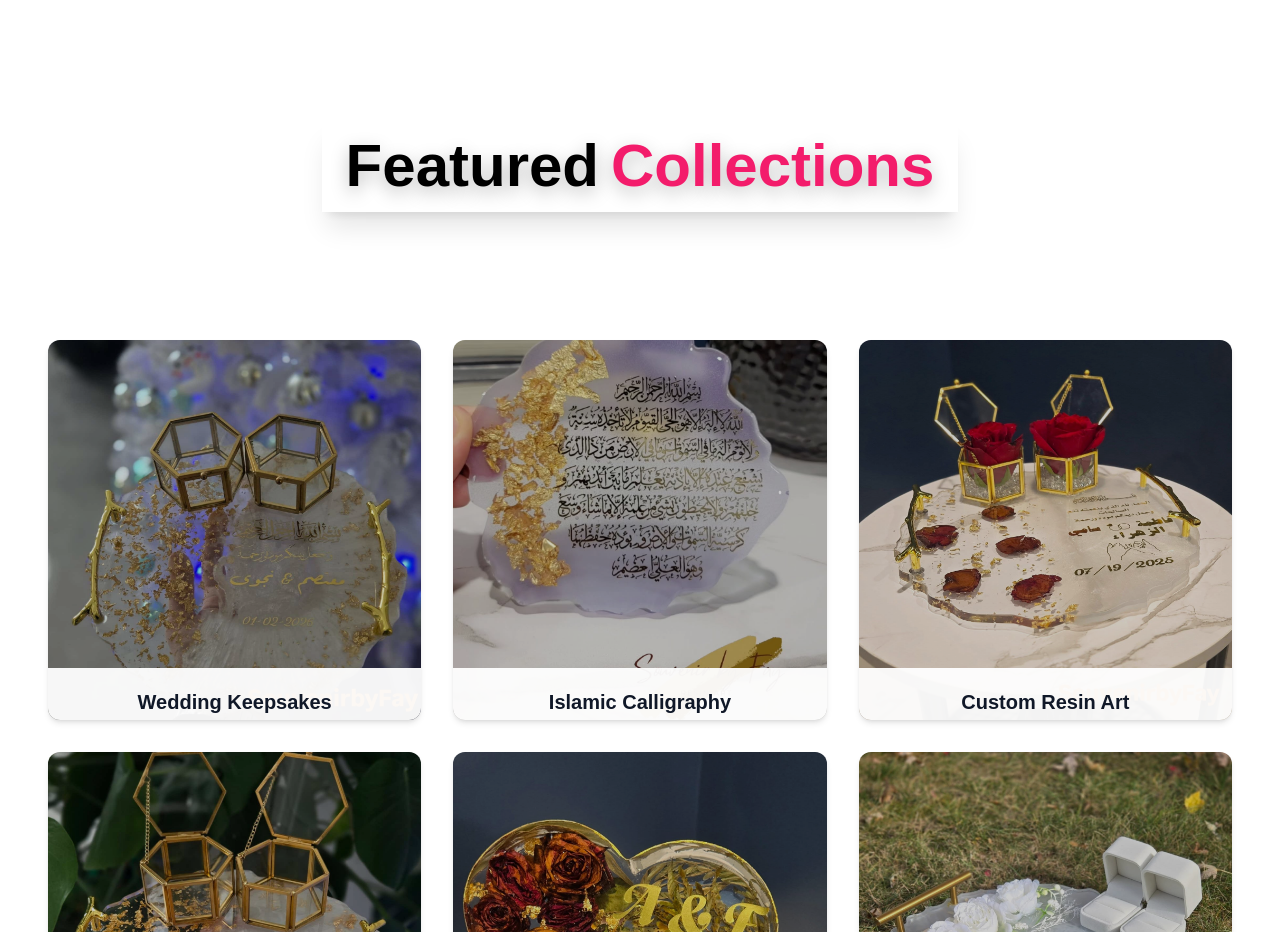
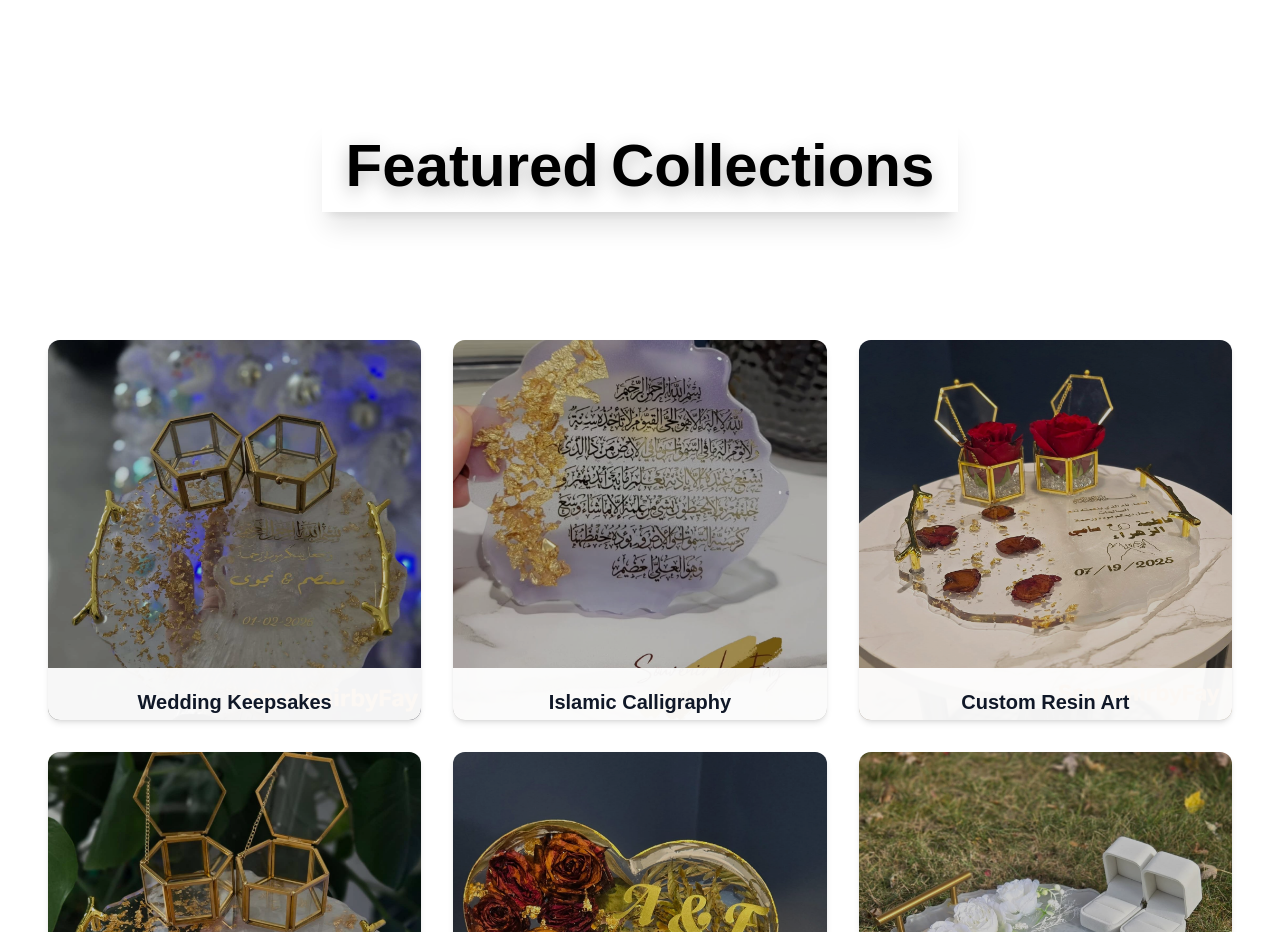
Before and after one commit to developertuls/framer-website, a Next.js app in the folder souvenirbyFay/: page / in a window 1280 px wide. Shown: the part 1520-2452 px from the top of the page. Built offline with nearby package versions, Linux system fonts and the light colour scheme.

Commit message:
fix image domains

```diff
--- a/souvenirbyFay/components/Featured.jsx
+++ b/souvenirbyFay/components/Featured.jsx
@@ -22,7 +22,7 @@ export default function FeaturedCollections() {
     <section className="py-20 px-4 md:px-12">
 
       {/*  Animated Heading */}
-      <div className="flex justify-center items-center py-12 overflow-visible perspective-[1000px]">
+      <div className="flex md:mt-[-90]  justify-center items-center py-12 overflow-visible perspective-[1000px]">
         <h2
           className="
             font bold
@@ -42,7 +42,7 @@ export default function FeaturedCollections() {
           </AnimatedHeading>
 
           <AnimatedHeading direction="right">
-            <span className="text-[#f31c6b]">Collections</span>
+            <span className="text-[#000]">Collections</span>
           </AnimatedHeading>
         </h2>
       </div>
```
